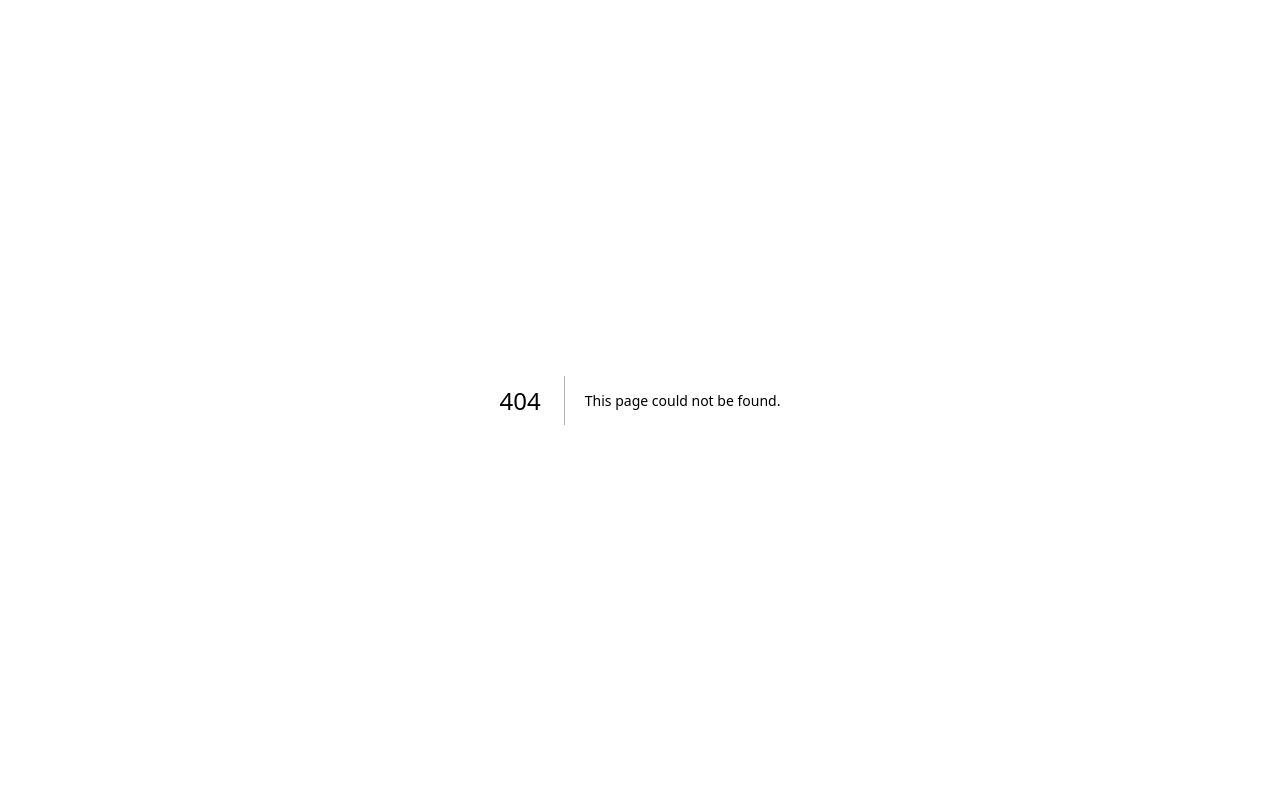
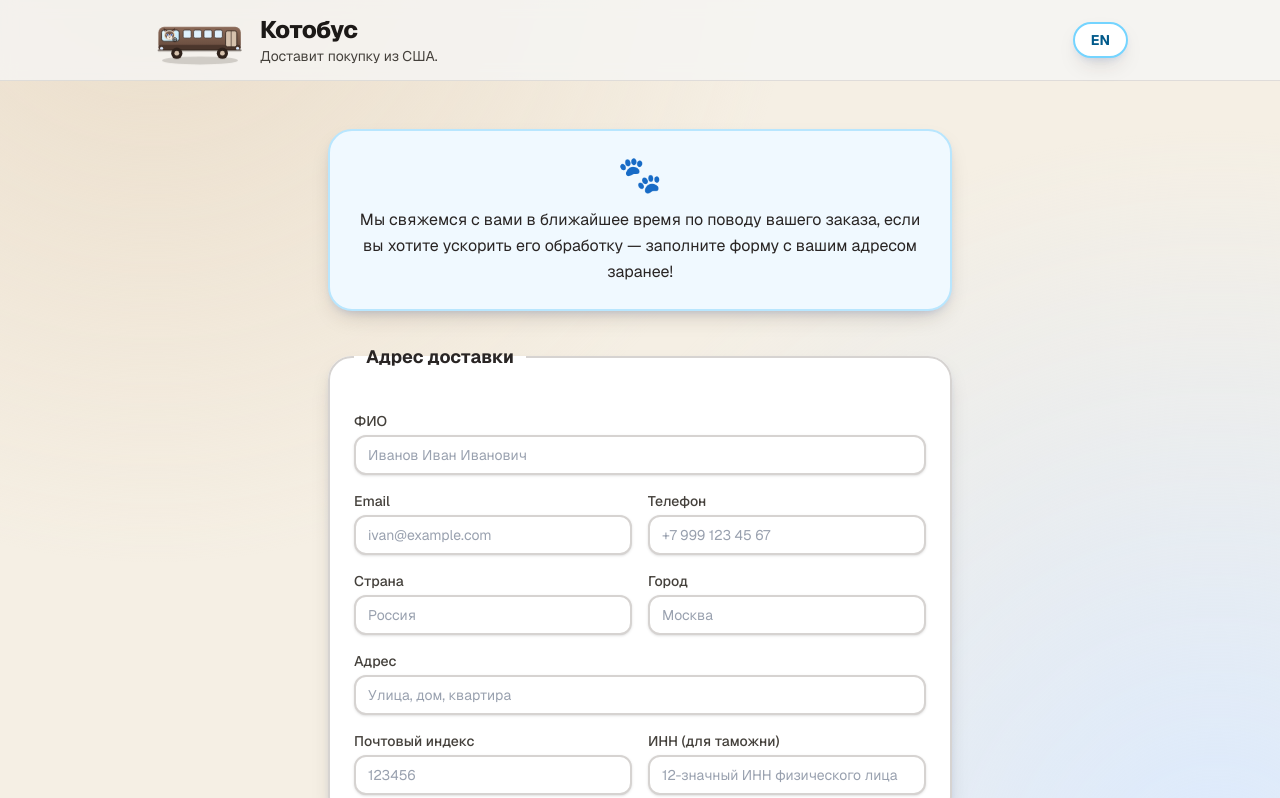
Before and after one commit to TarkhovAndrei/kotobus, a Next.js app: page /order in a window 1280 px wide. Before the commit this address had no page. Shown: the top 798 px of the page. Built offline with nearby package versions, Linux system fonts and the light colour scheme.

Commit message:
upd landing page

```diff
--- /dev/null
+++ b/src/app/order/page.tsx
@@ -0,0 +1,32 @@
+import { LanguageProvider } from "@/lib/LanguageContext";
+import Header from "@/components/Header";
+import Footer from "@/components/Footer";
+import DetailedOrderForm from "@/components/DetailedOrderForm";
+import type { Locale } from "@/lib/i18n";
+
+export default async function OrderPage({
+  searchParams,
+}: {
+  searchParams: Promise<{ link?: string; notes?: string; email?: string; lang?: string }>;
+}) {
+  const { link, notes, email, lang } = await searchParams;
+  const locale: Locale = lang === "en" ? "en" : "ru";
+
+  return (
+    <LanguageProvider initialLocale={locale}>
+      <Header />
+      <main className="flex-1 py-12">
+        <div className="mx-auto max-w-2xl space-y-8 px-4 sm:px-6">
+          <div className="rounded-3xl border-2 border-sky-200 bg-sky-50 p-6 text-center shadow-paw">
+            <div className="text-4xl">🐾</div>
+            <p className="mt-3 text-base leading-relaxed text-stone-800">
+              Мы свяжемся с вами в ближайшее время по поводу вашего заказа, если вы хотите ускорить его обработку — заполните форму с вашим адресом заранее!
+            </p>
+          </div>
+          <DetailedOrderForm productLink={link} productNotes={notes} email={email} />
+        </div>
+      </main>
+      <Footer />
+    </LanguageProvider>
+  );
+}
--- /dev/null
+++ b/src/components/DetailedOrderForm.tsx
@@ -0,0 +1,105 @@
+"use client";
+
+import { useState, type FormEvent } from "react";
+import { useRouter } from "next/navigation";
+import { useLanguage } from "@/lib/LanguageContext";
+
+function Input({
+  label,
+  name,
+  type = "text",
+  placeholder,
+  required = true,
+  className = "",
+  defaultValue,
+}: {
+  label: string;
+  name: string;
+  type?: string;
+  placeholder?: string;
+  required?: boolean;
+  className?: string;
+  defaultValue?: string;
+}) {
+  return (
+    <div className={className}>
+      <label htmlFor={name} className="mb-1 block text-sm font-medium text-stone-700">
+        {label}
+      </label>
+      <input
+        id={name}
+        name={name}
+        type={type}
+        placeholder={placeholder}
+        required={required}
+        defaultValue={defaultValue}
+        className="w-full rounded-xl border-2 border-stone-300 bg-white px-3 py-2 text-sm shadow-sm placeholder:text-gray-400 focus:border-sky-400 focus:outline-none focus:ring-2 focus:ring-sky-200"
+      />
+    </div>
+  );
+}
+
+export default function DetailedOrderForm({
+  productLink,
+  productNotes,
+  email,
+}: {
+  productLink?: string;
+  productNotes?: string;
+  email?: string;
+}) {
+  const { t, locale } = useLanguage();
+  const router = useRouter();
+  const [status, setStatus] = useState<"idle" | "submitting" | "error">("idle");
+
+  async function handleSubmit(e: FormEvent<HTMLFormElement>) {
+    e.preventDefault();
+    setStatus("submitting");
+    const form = e.currentTarget;
+    const data = Object.fromEntries(new FormData(form));
+
+    try {
+      const res = await fetch("/api/order", {
+        method: "POST",
+        headers: { "Content-Type": "application/json" },
+        body: JSON.stringify({ ...data, productLink, productNotes }),
+      });
+      if (!res.ok) throw new Error("Failed");
+      router.push(`/success?lang=${locale}`);
+    } catch {
+      setStatus("error");
+    }
+  }
+
+  return (
+    <form onSubmit={handleSubmit} className="space-y-8">
+      <fieldset className="rounded-3xl border-2 border-stone-300 bg-white p-6 shadow-paw">
+        <legend className="px-3 text-lg font-bold text-stone-800">
+          {t("shippingTitle")}
+        </legend>
+        <div className="mt-4 grid gap-4 sm:grid-cols-2">
+          <Input label={t("fullName")} name="fullName" placeholder={t("fullNamePlaceholder")} className="sm:col-span-2" />
+          <Input label={t("email")} name="email" type="email" placeholder={t("emailPlaceholder")} defaultValue={email} />
+          <Input label={t("phone")} name="phone" type="tel" placeholder={t("phonePlaceholder")} />
+          <Input label={t("country")} name="country" placeholder={t("countryPlaceholder")} />
+          <Input label={t("city")} name="city" placeholder={t("cityPlaceholder")} />
+          <Input label={t("address")} name="address" placeholder={t("addressPlaceholder")} className="sm:col-span-2" />
+          <Input label={t("zip")} name="zip" placeholder={t("zipPlaceholder")} />
+          <Input label={t("inn")} name="inn" placeholder={t("innPlaceholder")} required={false} />
+        </div>
+      </fieldset>
+
+      {status === "error" && (
+        <p className="text-center text-sm text-red-600">{t("errorMessage")}</p>
+      )}
+
+      <button
+        type="submit"
+        disabled={status === "submitting"}
+        className="w-full rounded-full bg-gradient-to-br from-sky-600 to-sky-700 py-3.5 text-lg font-extrabold text-white shadow-paw transition hover:-translate-y-0.5 hover:from-sky-700 hover:to-sky-800 disabled:opacity-50 disabled:hover:translate-y-0"
+      >
+        {status === "submitting" ? `🐾 ${t("submitting")}` : `🐱 ${t("submitOrder")}`}
+      </button>
+    </form>
+  );
+}
--- a/src/components/OrderForm.tsx
+++ b/src/components/OrderForm.tsx
@@ -1,74 +1,28 @@
 "use client";
 
-import { useState, type FormEvent, type ChangeEvent } from "react";
+import { useState, type FormEvent } from "react";
 import { useRouter } from "next/navigation";
 import { useLanguage } from "@/lib/LanguageContext";
 import ProductChecker from "./ProductChecker";
 
-function Input({
-  label,
-  name,
-  type = "text",
-  placeholder,
-  required = true,
-  className = "",
-  onChange,
-}: {
-  label: string;
-  name: string;
-  type?: string;
-  placeholder?: string;
-  required?: boolean;
-  className?: string;
-  onChange?: (e: ChangeEvent<HTMLInputElement>) => void;
-}) {
-  return (
-    <div className={className}>
-      <label htmlFor={name} className="mb-1 block text-sm font-medium text-stone-700">
-        {label}
-      </label>
-      <input
-        id={name}
-        name={name}
-        type={type}
-        placeholder={placeholder}
-        required={required}
-        onChange={onChange}
-        className="w-full rounded-xl border-2 border-stone-300 bg-white px-3 py-2 text-sm shadow-sm placeholder:text-gray-400 focus:border-sky-400 focus:outline-none focus:ring-2 focus:ring-sky-200"
-      />
-    </div>
-  );
-}
-
 export default function OrderForm() {
   const { t, locale } = useLanguage();
   const router = useRouter();
-  const [status, setStatus] = useState<"idle" | "submitting" | "error">("idle");
   const [productUrl, setProductUrl] = useState("");
 
-  async function handleSubmit(e: FormEvent<HTMLFormElement>) {
+  function handleSubmit(e: FormEvent<HTMLFormElement>) {
     e.preventDefault();
-    setStatus("submitting");
-
     const form = e.currentTarget;
     const data = Object.fromEntries(new FormData(form));
-
-    try {
-      const res = await fetch("/api/order", {
-        method: "POST",
-        headers: { "Content-Type": "application/json" },
-        body: JSON.stringify(data),
-      });
-      if (!res.ok) throw new Error("Failed");
-      router.push(`/success?lang=${locale}`);
-    } catch {
-      setStatus("error");
-    }
+    const params = new URLSearchParams({ lang: locale });
+    if (data.productLink) params.set("link", String(data.productLink));
+    if (data.productNotes) params.set("notes", String(data.productNotes));
+    if (data.email) params.set("email", String(data.email));
+    router.push(`/order?${params.toString()}`);
   }
 
   return (
-    <form onSubmit={handleSubmit} className="mx-auto max-w-2xl space-y-8">
-      {/* Product */}
+    <form onSubmit={handleSubmit} className="mx-auto max-w-2xl space-y-6">
       <fieldset className="rounded-3xl border-2 border-stone-300 bg-white p-6 shadow-paw">
         <legend className="px-3 text-lg font-bold text-stone-800">
           {t("orderTitle")}
@@ -88,7 +42,6 @@ export default function OrderForm() {
               onChange={(e) => setProductUrl(e.target.value)}
               className="w-full rounded-xl border-2 border-stone-300 bg-white px-3 py-2 text-sm shadow-sm placeholder:text-gray-400 focus:border-sky-400 focus:outline-none focus:ring-2 focus:ring-sky-200"
             />
-            {/* Auto-check result appears right below the URL field */}
             <ProductChecker url={productUrl} />
           </div>
           <div>
@@ -103,36 +56,27 @@ export default function OrderForm() {
               className="w-full rounded-xl border-2 border-stone-300 bg-white px-3 py-2 text-sm shadow-sm placeholder:text-gray-400 focus:border-sky-400 focus:outline-none focus:ring-2 focus:ring-sky-200"
             />
           </div>
+          <div>
+            <label htmlFor="email" className="mb-1 block text-sm font-medium text-stone-700">
+              {t("email")}
+            </label>
+            <input
+              id="email"
+              name="email"
+              type="email"
+              placeholder={t("emailPlaceholder")}
+              required
+              className="w-full rounded-xl border-2 border-stone-300 bg-white px-3 py-2 text-sm shadow-sm placeholder:text-gray-400 focus:border-sky-400 focus:outline-none focus:ring-2 focus:ring-sky-200"
+            />
+          </div>
         </div>
       </fieldset>
 
-      {/* Shipping */}
-      <fieldset className="rounded-3xl border-2 border-stone-300 bg-white p-6 shadow-paw">
-        <legend className="px-3 text-lg font-bold text-stone-800">
-          {t("shippingTitle")}
-        </legend>
-        <div className="mt-4 grid gap-4 sm:grid-cols-2">
-          <Input label={t("fullName")} name="fullName" placeholder={t("fullNamePlaceholder")} className="sm:col-span-2" />
-          <Input label={t("email")} name="email" type="email" placeholder={t("emailPlaceholder")} />
-          <Input label={t("phone")} name="phone" type="tel" placeholder={t("phonePlaceholder")} />
-          <Input label={t("country")} name="country" placeholder={t("countryPlaceholder")} />
-          <Input label={t("city")} name="city" placeholder={t("cityPlaceholder")} />
-          <Input label={t("address")} name="address" placeholder={t("addressPlaceholder")} className="sm:col-span-2" />
-          <Input label={t("zip")} name="zip" placeholder={t("zipPlaceholder")} />
-          <Input label={t("inn")} name="inn" placeholder={t("innPlaceholder")} />
-        </div>
-      </fieldset>
-
-      {status === "error" && (
-        <p className="text-center text-sm text-red-600">{t("errorMessage")}</p>
-      )}
-
       <button
         type="submit"
-        disabled={status === "submitting"}
-        className="w-full rounded-full bg-gradient-to-br from-sky-600 to-sky-700 py-3.5 text-lg font-extrabold text-white shadow-paw transition hover:-translate-y-0.5 hover:from-sky-700 hover:to-sky-800 disabled:opacity-50 disabled:hover:translate-y-0"
+        className="w-full rounded-full bg-gradient-to-br from-sky-600 to-sky-700 py-3.5 text-lg font-extrabold text-white shadow-paw transition hover:-translate-y-0.5 hover:from-sky-700 hover:to-sky-800"
       >
-        {status === "submitting" ? `🐾 ${t("submitting")}` : `🐱 ${t("submitOrder")}`}
+        🐱 {t("submitOrder")}
       </button>
     </form>
   );
```
